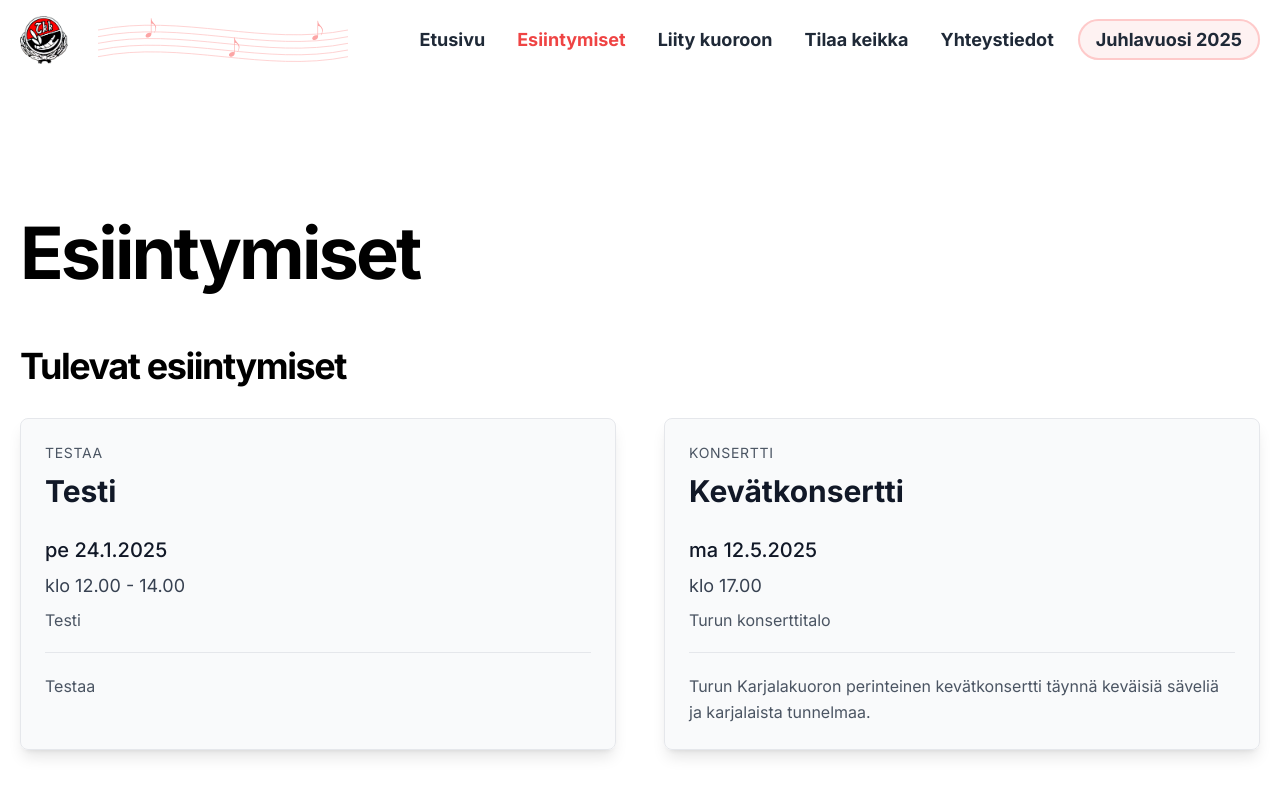
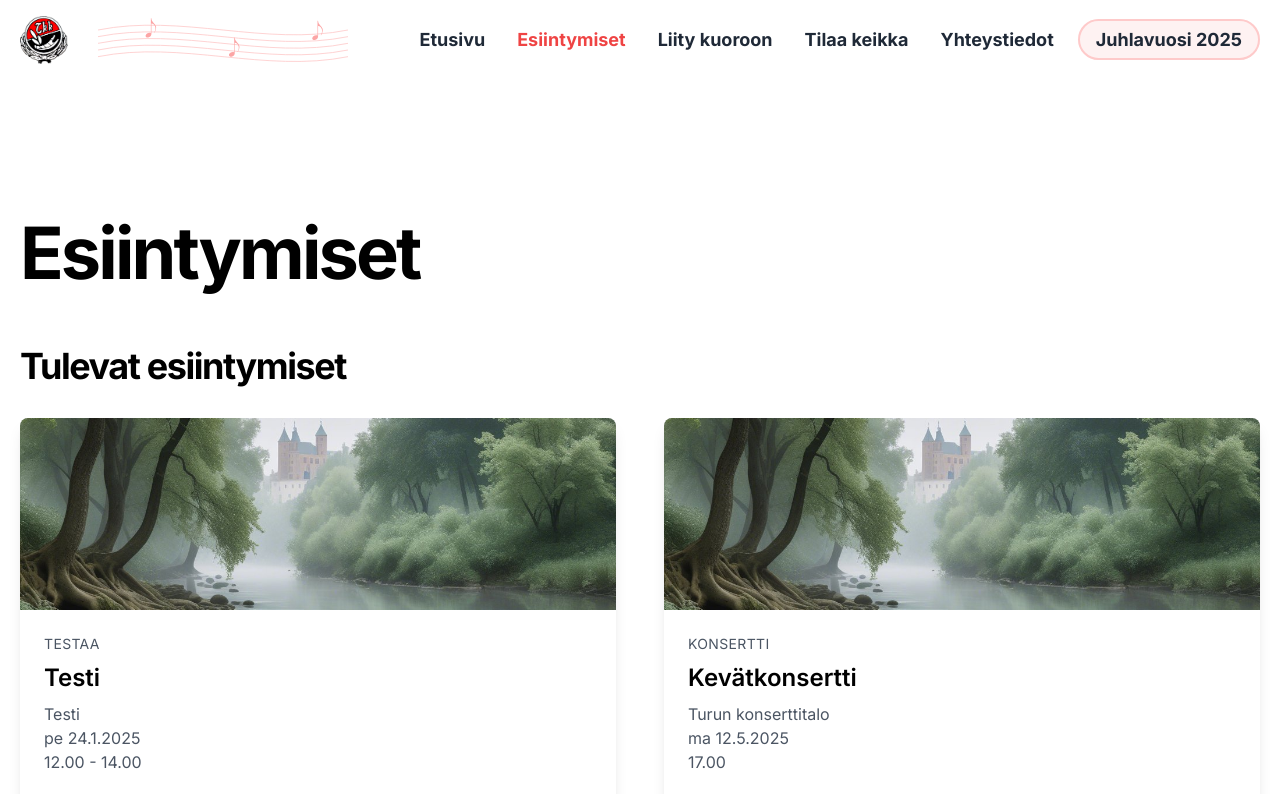
Before and after one commit to karjalakuoroturku/karjalakuoroturku.github.io, a Next.js app: page /esiintymiset in a window 1280 px wide. Shown: the top 794 px of the page. Built offline with nearby package versions, Linux system fonts and the light colour scheme.

Commit message:
kuva esiintymisiin

```diff
--- a/src/app/_components/performance-card.tsx
+++ b/src/app/_components/performance-card.tsx
@@ -1,10 +1,11 @@
 import Link from "next/link";
 import DateFormatter from "./date-formatter";
-import { parseISO, format } from 'date-fns';
-import { fi } from 'date-fns/locale';
-import { toZonedTime } from 'date-fns-tz';
+import { parseISO, format } from "date-fns";
+import { fi } from "date-fns/locale";
+import { toZonedTime } from "date-fns-tz";
+import Image from "next/image";
 
-type Props = {
+interface Props {
   name: string;
   type: string;
   location: string;
@@ -13,58 +14,49 @@ type Props = {
   endTime?: string;
   excerpt: string;
   slug: string;
-};
+}
 
 export function PerformanceCard(props: Props) {
-  const {
-    name,
-    type,
-    location,
-    coverImage,
-    date,
-    endTime,
-    excerpt,
-    slug,
-  } = props;
+  const { name, type, location, coverImage, date, endTime, excerpt, slug } =
+    props;
 
-  const timeZone = 'Europe/Helsinki';
+  const timeZone = "Europe/Helsinki";
   const utcDate = parseISO(new Date(date).toISOString());
   const finnishDate = toZonedTime(utcDate, timeZone);
 
-  const startTime = format(finnishDate, 'HH.mm');
-  const weekday = format(finnishDate, 'EEEEEE', { locale: fi });
+  const startTime = format(finnishDate, "HH.mm");
+  const weekday = format(finnishDate, "EEEEEE", { locale: fi });
   const timeString = endTime ? `${startTime} - ${endTime}` : startTime;
 
   return (
     <Link
-      as={`/esiintymiset/${slug}`}
-      href="/esiintymiset/[slug]"
-      className="block bg-gray-50/95 backdrop-blur-sm rounded-lg p-6 hover:bg-gray-100/95 transition-colors duration-200 border border-gray-200 shadow-lg"
+      href={`/esiintymiset/${slug}`}
+      className="group flex flex-col overflow-hidden rounded-lg shadow-lg h-full bg-white hover:shadow-xl transition-shadow duration-200"
     >
-      <div className="flex flex-col h-full">
-        <div className="mb-6">
-          <div className="text-sm uppercase tracking-wider text-gray-600 mb-2">
-            {type}
+      <div className="relative h-48 w-full">
+        <Image
+          src={coverImage || "/assets/esiintymiset/oletuskuva.jpg"}
+          alt={name}
+          fill
+          className="object-cover transition-transform duration-200 group-hover:scale-105"
+          sizes="(max-width: 768px) 100vw, (max-width: 1200px) 50vw, 33vw"
+        />
+      </div>
+      <div className="flex flex-col flex-grow p-6">
+        <div className="text-sm uppercase tracking-wide text-gray-600 mb-2">
+          {type}
+        </div>
+        <h3 className="text-2xl font-semibold mb-2">{name}</h3>
+        <div className="text-gray-600 mb-4">
+          <div>{location}</div>
+          <div>
+            {weekday} <DateFormatter date={new Date(date)} />
           </div>
-          <h3 className="text-3xl font-bold leading-snug text-gray-900">
-            {name}
-          </h3>
+          <div>{timeString}</div>
         </div>
-
-        <div className="space-y-5 flex-grow">
-          <div className="flex flex-col space-y-2">
-            <div className="font-medium text-xl text-gray-900">
-              {weekday} <DateFormatter date={date} />
-            </div>
-            <div className="text-lg text-gray-700">klo {timeString}</div>
-            <div className="text-gray-600">{location}</div>
-          </div>
-
-          {excerpt && (
-            <p className="text-gray-600 leading-relaxed border-t border-gray-200 pt-5">
-              {excerpt}
-            </p>
-          )}
+        <p className="text-gray-600 flex-grow">{excerpt}</p>
+        <div className="mt-4 text-red-600 font-semibold group-hover:text-red-800">
+          Lue lisää →
         </div>
       </div>
     </Link>
--- a/src/app/esiintymiset/[slug]/page.tsx
+++ b/src/app/esiintymiset/[slug]/page.tsx
@@ -7,6 +7,7 @@ import Container from "../../_components/container";
 import Header from "../../_components/header";
 import { PerformanceBody } from "../../_components/performance-body";
 import { PerformanceHeader } from "../../_components/performance-header";
+import Image from "next/image";
 
 export default async function Performance({ params }: Params) {
   const performance = getPerformanceBySlug(params.slug);
@@ -22,6 +23,19 @@ export default async function Performance({ params }: Params) {
       <Container>
         <Header />
         <article className="lg:my-32 md:my-16 my-8">
+          <div className="relative w-full h-[60vh] mb-8">
+            <Image
+              src={
+                performance.coverImage ||
+                "/assets/esiintymiset/oletuskuva.jpg"
+              }
+              alt={performance.name}
+              fill
+              priority
+              className="object-cover"
+              sizes="100vw"
+            />
+          </div>
           <PerformanceHeader
             name={performance.name}
             type={performance.type}
@@ -31,6 +45,15 @@ export default async function Performance({ params }: Params) {
             endTime={performance.endTime}
           />
           <PerformanceBody content={content} />
+
+          <div className="flex justify-center mt-12">
+            <a
+              href="/liput"
+              className="inline-flex items-center px-8 py-4 text-xl font-bold text-white bg-red-600 rounded-lg hover:bg-red-700 transition-colors duration-200 transform hover:scale-105"
+            >
+              Osta liput
+            </a>
+          </div>
         </article>
       </Container>
     </main>
@@ -56,7 +79,7 @@ export function generateMetadata({ params }: Params): Metadata {
     openGraph: {
       title,
       // images: [post.ogImage.url],
-    }
+    },
   };
 }
 
```
Also changed, not shown: public/assets/esiintymiset/oletuskuva.jpg (added).
